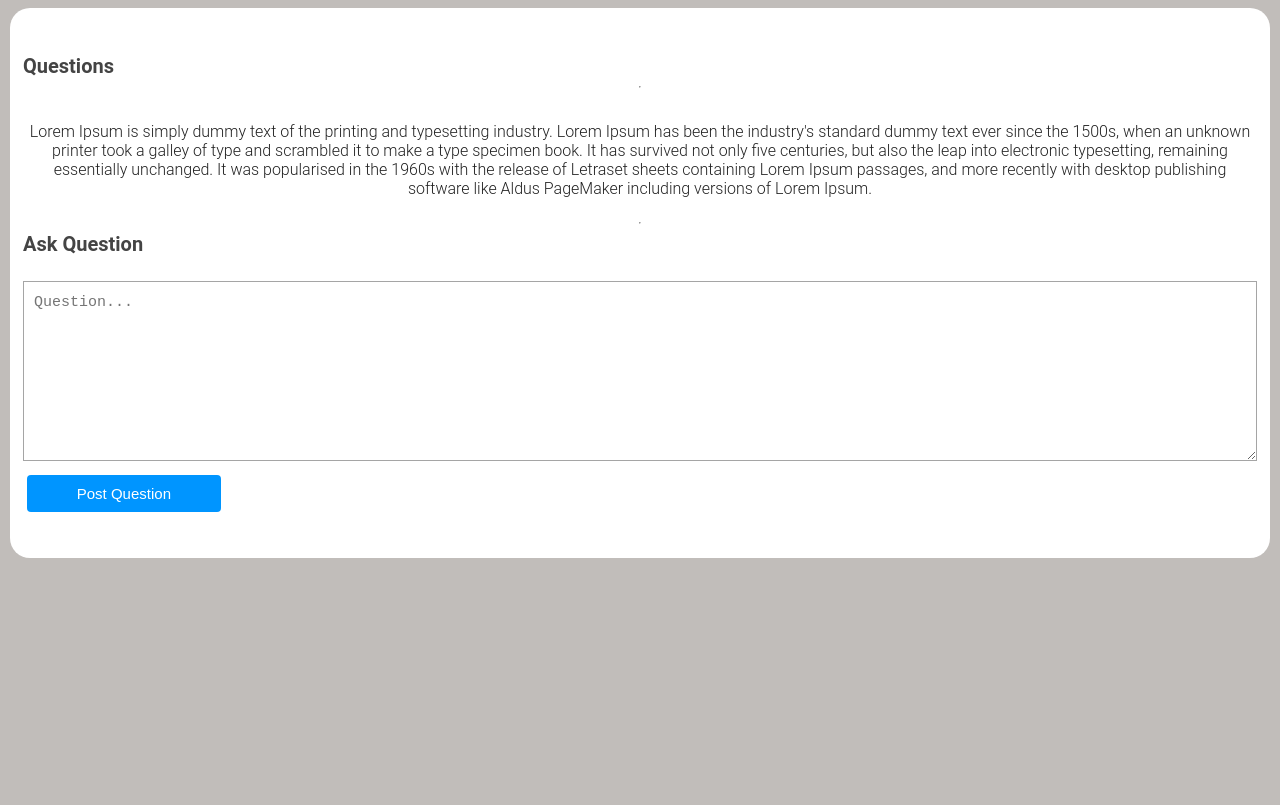
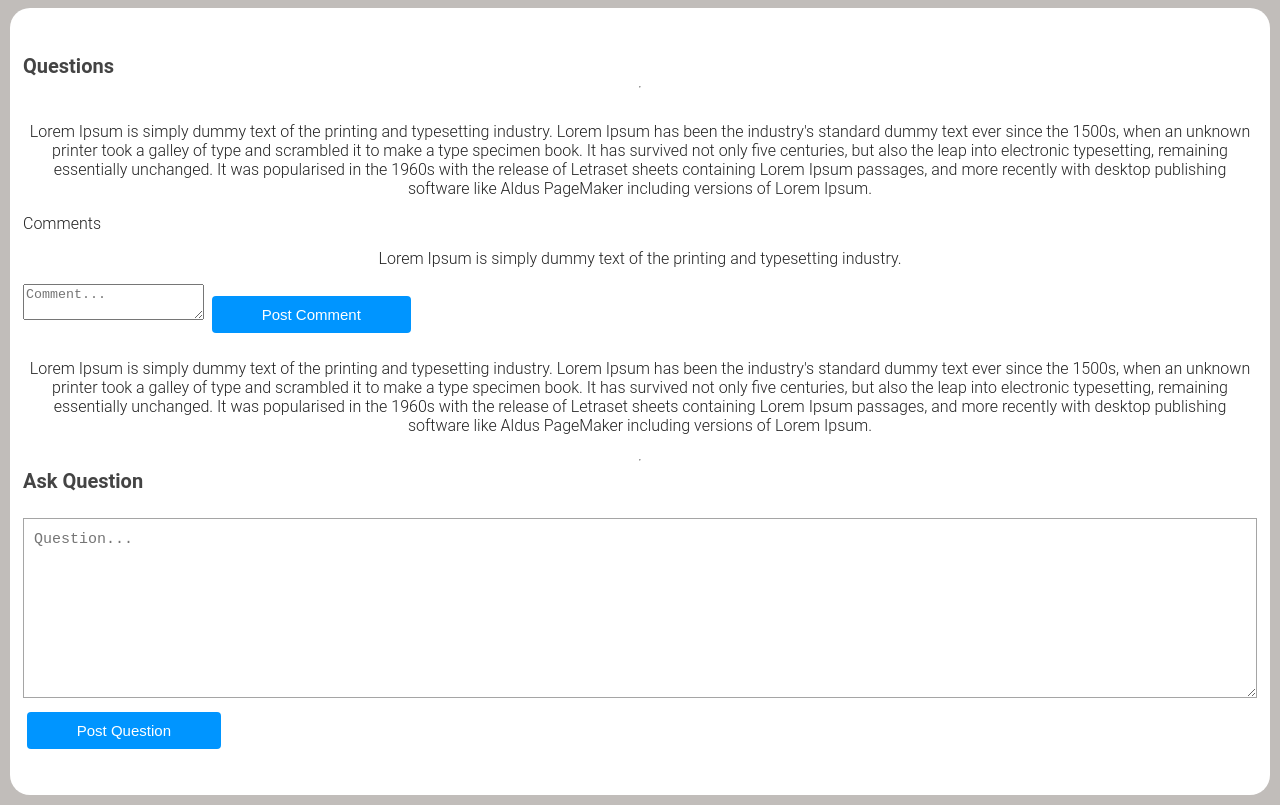
Before and after one commit to Bakley/Questioner-UI, a plain HTML site: page UI/questions.html in a window 1280 px wide. Shown: the part 102-907 px from the top of the page. Before the commit the page ends 800 px from the top, so only its background shows below. Drawn offline with Linux system fonts and the light colour scheme.

Commit message:
[starts #162950844]add the html file

```diff
--- a/UI/questions.html
+++ b/UI/questions.html
@@ -35,6 +35,29 @@
                             Lorem Ipsum is simply dummy text of the printing and typesetting industry. Lorem Ipsum has been the industry's standard dummy text ever since the 1500s, when an unknown printer took a galley of type and scrambled it to make a type specimen book. It has survived not only five centuries, but also the leap into electronic typesetting, remaining essentially unchanged. It was popularised in the 1960s with the release of Letraset sheets containing Lorem Ipsum passages, and more recently with desktop publishing software like Aldus PageMaker including versions of Lorem Ipsum.
                         </p>
 
+                        <span class="meetup-comments">Comments</span>
+
+                        <div class="answers">
+                            <div class="answer">
+
+                                <p class="question-content">
+                                    Lorem Ipsum is simply dummy text of the printing and typesetting industry.
+                                </p>
+                            </div>
+
+                            <div>
+                                <textarea name="question" id="meetup-comment" placeholder="Comment..."></textarea>
+
+                                <button id="post-question">Post Comment</button>
+                            </div>
+
+                    <div class="question">
+                        <p class="question-content">
+                            Lorem Ipsum is simply dummy text of the printing and typesetting industry. Lorem Ipsum has been the industry's standard dummy text ever since the 1500s, when an unknown printer took a galley of type and scrambled it to make a type specimen book. It has survived not only five centuries, but also the leap into electronic typesetting, remaining essentially unchanged. It was popularised in the 1960s with the release of Letraset sheets containing Lorem Ipsum passages, and more recently with desktop publishing software like Aldus PageMaker including versions of Lorem Ipsum.
+                        </p>
+                    </div>
+                        </div>
+
                         <hr>
 
                         <div>
```
